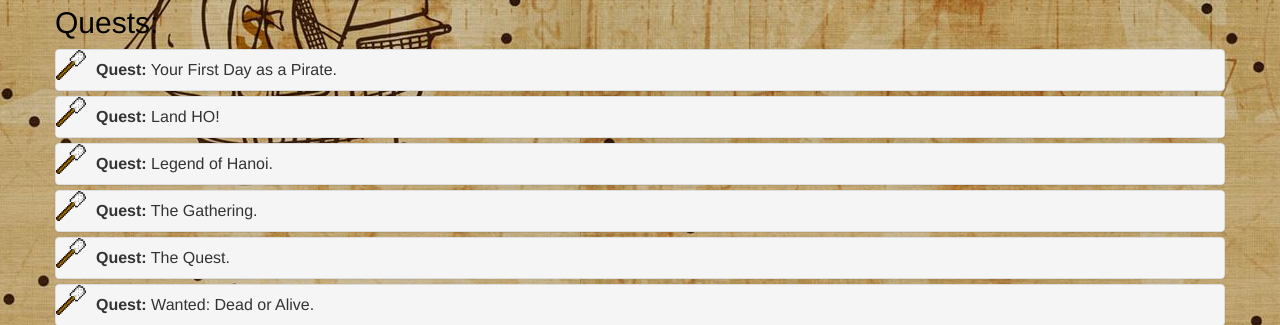
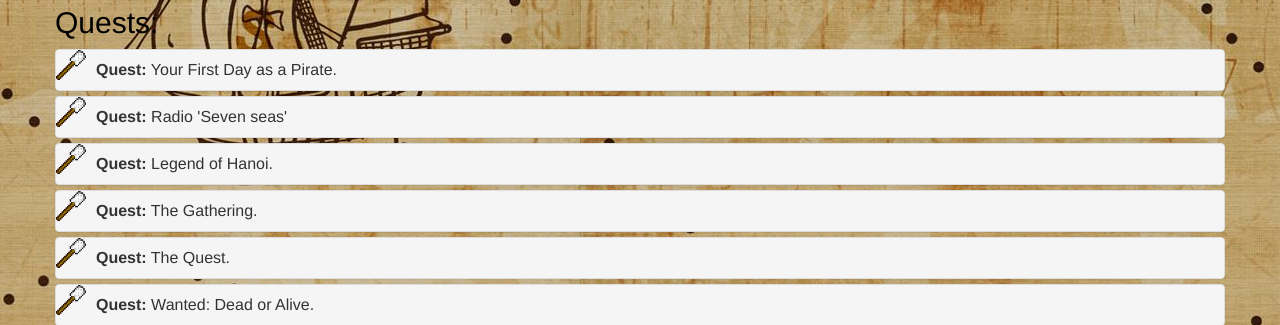
Before and after one commit to radius1/infopiratesnew, a PHP site: page /game/index.php in a window 1280 px wide. Shown: the part 311-636 px from the top of the page. Run offline with PHP 8.4, Linux system fonts and the light colour scheme; the visitor is signed in with stand-in values (Sample User, id 1); a stand-in replaces the project's code that opens the database connection.

Commit message:
nieuwe quest toegevoegd

```diff
--- a/game/index.php
+++ b/game/index.php
@@ -97,15 +97,13 @@ Het eerste puzzelstuk.  </p>
             <div class="panel-heading">
               <h4 class="panel-title">
                 <a data-toggle="collapse" data-parent="#accordion" href="#collapseTwo">
-                 <span class="done"><img src="img/quest_open.png" alt="" id="marker"></span> <strong> Quest:</strong> Land HO!
+                 <span class="done"><img src="img/quest_open.png" alt="" id="marker"></span> <strong> Quest:</strong> Radio 'Seven seas'
                 </a>
               </h4>
             </div>
             <div id="collapseTwo" class="panel-collapse collapse">
               <div class="panel-body">
-                <p><b>De kapitein spreekt:</b> "Ahooy!!!!! Land in zicht aaaarrghhh... De kapituur stuurt jou naar buiten bij de hoofdingang om de drone naar het land te sturen
-                en zoek naar het volgende puzzel stuk. Dit zijn de co&#246;rdinatie N 51.606411, W 4.77858 , maarrrrr
-                pas op voor het beest, de kraken!"</p>
+                <p><b>De kapitein spreekt:</b> "Aaarrr! Mijn kaart zegt dat we vlakbij mijn favoriete radiostation zijn! Ga naar lokaal 424 waar het radiostation is gevestigd en vraag een plaatje voor me aan. Kijk goed naar de piratenlieden. Er zijn geruchten over dat iemand daar ooit een puzzelstuk gespot heeft!"</p>
                 <hr class="quest">
                 <p>Beloning: Het tweede puzzelstuk</p>
               </div>
```
